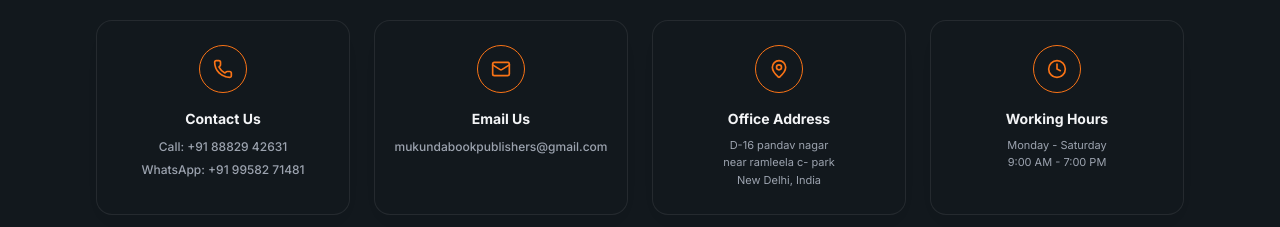
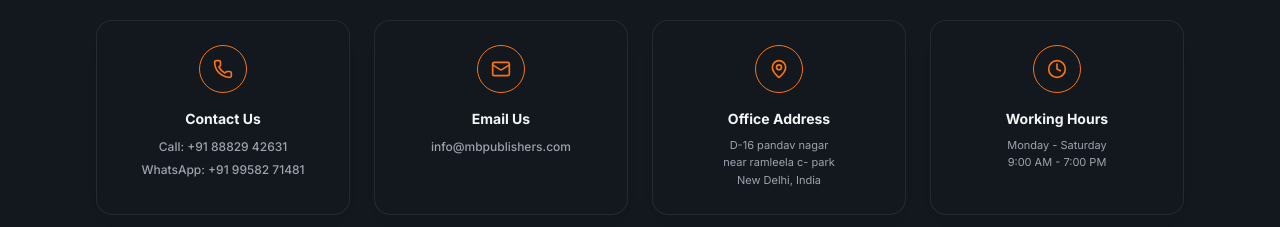
Before and after one commit to vinayaksaxena1-maker/PenguinPublish, a React (Vite) app: page /contact in a window 1280 px wide. Shown: the part 940-1167 px from the top of the page. Built offline with nearby package versions, Linux system fonts and the light colour scheme; no server answers; the database is empty; a web font is replaced by a local one.

Commit message:
fix: update all email address instances to info@mbpublishers.com

```diff
--- a/index.html
+++ b/index.html
@@ -59,7 +59,7 @@
       "contactPoint": {
         "@type": "ContactPoint",
         "contactType": "customer service",
-        "email": "publish@mbpublishers.com",
+        "email": "info@mbpublishers.com",
         "areaServed": "IN",
         "availableLanguage": ["English", "Hindi"]
       }
--- a/src/components/SiteFooter.tsx
+++ b/src/components/SiteFooter.tsx
@@ -205,11 +205,11 @@
                   <polyline points="22,6 12,13 2,6" />
                 </svg>
               </span>
-              <a href="mailto:mukundabookpublishers@gmail.com" style={{ fontSize: '10px', color: '#D1D5DB', textDecoration: 'none' }}
+              <a href="mailto:info@mbpublishers.com" style={{ fontSize: '10px', color: '#D1D5DB', textDecoration: 'none' }}
                 onMouseEnter={e => { (e.currentTarget as HTMLAnchorElement).style.color = '#F97316' }}
                 onMouseLeave={e => { (e.currentTarget as HTMLAnchorElement).style.color = '#D1D5DB' }}
               >
-                mukundabookpublishers@gmail.com
+                info@mbpublishers.com
               </a>
             </div>
 
--- a/src/pages/Contact.tsx
+++ b/src/pages/Contact.tsx
@@ -158,8 +158,8 @@
                 <Mail className="w-5 h-5" />
               </div>
               <h3 className="font-sans font-bold text-sm text-[#111827] mb-2">Email Us</h3>
-              <a href="mailto:mukundabookpublishers@gmail.com" className="text-xs text-[#665E58] font-medium leading-relaxed hover:text-[#F97316] transition-colors">
-                mukundabookpublishers@gmail.com
+              <a href="mailto:info@mbpublishers.com" className="text-xs text-[#665E58] font-medium leading-relaxed hover:text-[#F97316] transition-colors">
+                info@mbpublishers.com
               </a>
             </div>
 
--- a/src/pages/Dashboard.tsx
+++ b/src/pages/Dashboard.tsx
@@ -316,7 +316,7 @@
   const [homeHeroText, setHomeHeroText] = useState('We help authors transform manuscripts into beautifully printed books and distribute them across leading platforms like Amazon and Flipkart.')
   const [homeHeroButton, setHomeHeroButton] = useState('GET STARTED NOW')
   const [homeHeroVideo, setHomeHeroVideo] = useState('https://commondatastorage.googleapis.com/gtv-videos-bucket/sample/BigBuckBunny.mp4')
-  const [homeContactEmail, setHomeContactEmail] = useState('publish@mbpublishers.com')
+  const [homeContactEmail, setHomeContactEmail] = useState('info@mbpublishers.com')
   const [homeContactPhone, setHomeContactPhone] = useState('+91 98765 43210')
   const [homeContactCity, setHomeContactCity] = useState('New Delhi, India')
   const [homeMarqueeText, setHomeMarqueeText] = useState('JOIN THOUSANDS OF AUTHORS • WORLDWIDE DISTRIBUTION • 100% ROYALTY • EASY MONTHLY PAYOUTS')
```
